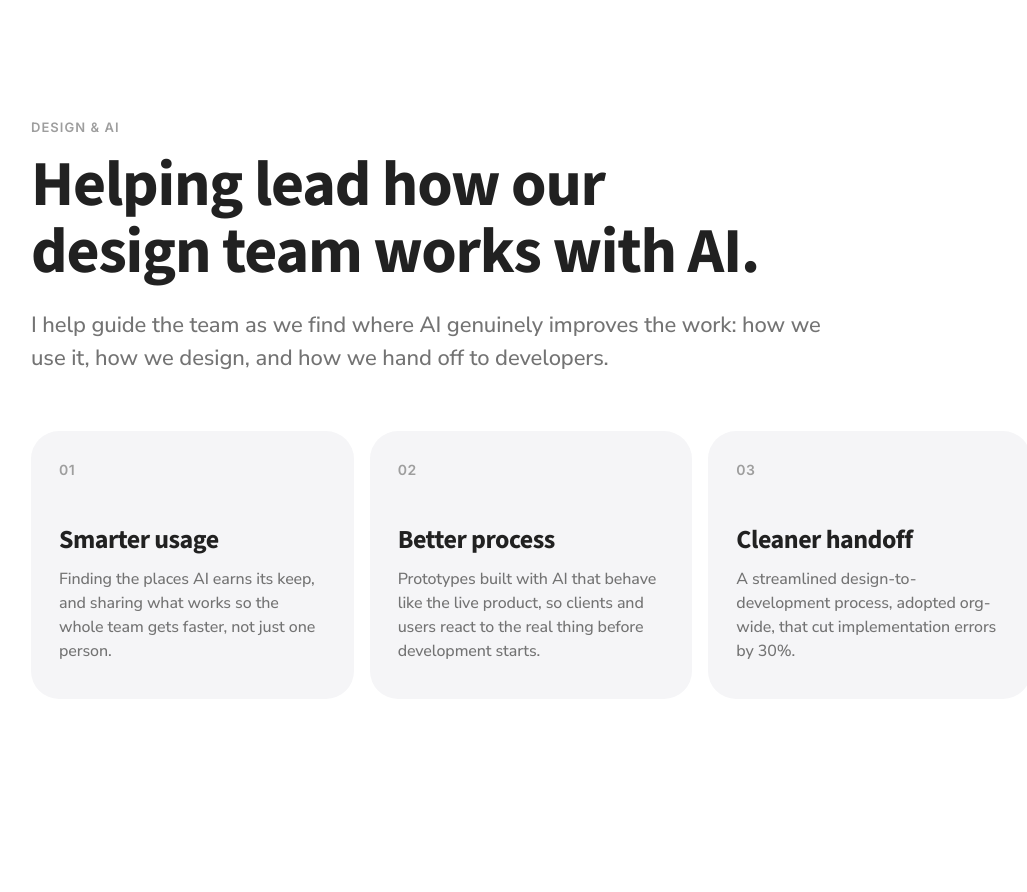
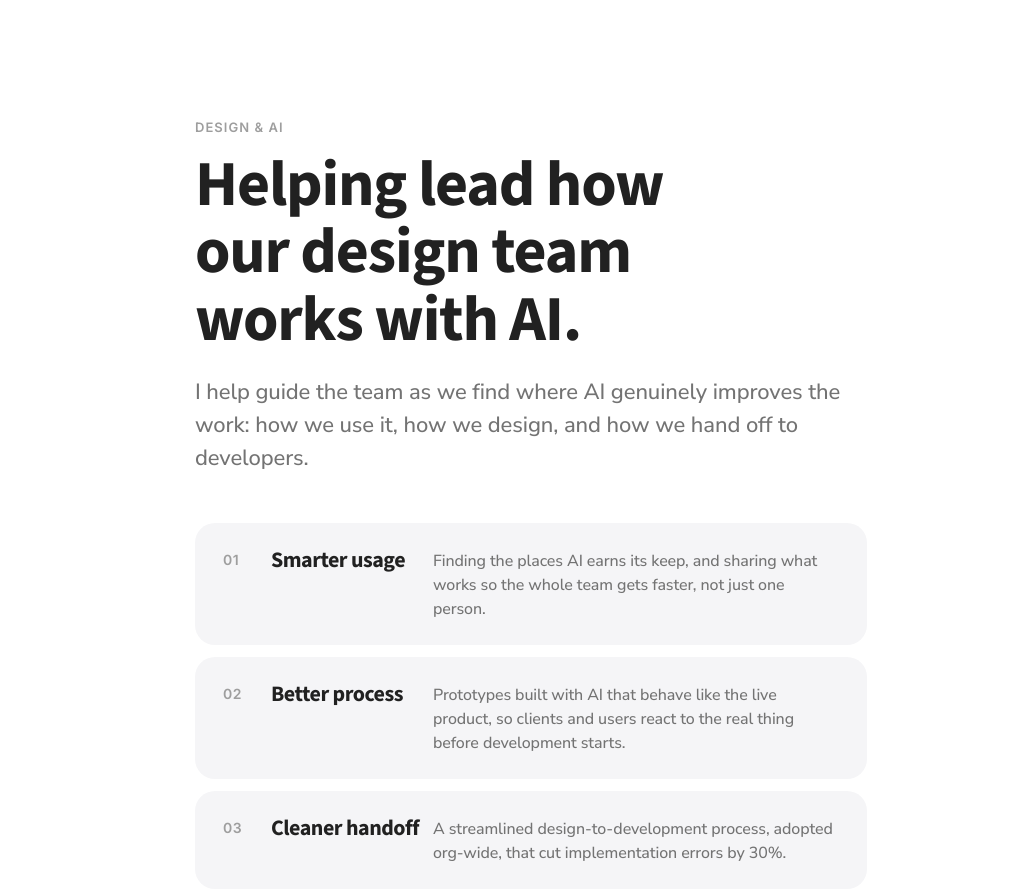
Before and after one commit to dcbounds/portfolio, a plain HTML site: page PORTFOLIO/index.html in a window 1280 px wide. Shown: the part 960-1852 px from the top of the page, without its empty margins (109-1136 px from the left). Drawn offline with nearby package versions, Linux system fonts and the light colour scheme; a web font is replaced by a local one.

Commit message:
Align AI band to home column, list layout
Co-Authored-By: Claude Sonnet 5.5 <noreply@anthropic.com>
Claude-Session: https://claude.ai/code/session_01QLLeVvuhDZtg3WSE3y3t5H

```diff
--- a/PORTFOLIO/style.css
+++ b/PORTFOLIO/style.css
@@ -363,3 +363,11 @@ h3.plat .live{display:inline-block;vertical-align:middle;margin-left:10px;paddin
 /* page transitions */
 @view-transition{navigation:auto}
 ::view-transition-old(root),::view-transition-new(root){animation-duration:.35s;animation-timing-function:cubic-bezier(.2,.7,.2,1)}
+/* align AI band to the home column */
+.ai-in{max-width:672px}
+.ai-grid{grid-template-columns:1fr;gap:12px;margin-top:48px}
+.ai-grid article{display:grid;grid-template-columns:36px 150px 1fr;align-items:start;gap:0 12px;min-height:0;padding:24px 28px;border-radius:var(--r-md)}
+.ai-grid h3{margin:0;padding:0;font-size:22px}
+.ai-grid p{margin-top:2px}
+.ai-n{padding-top:6px}
+@media(max-width:700px){.ai-grid article{grid-template-columns:1fr;gap:6px}.ai-n{padding:0}.ai-grid p{margin-top:4px}}
```
